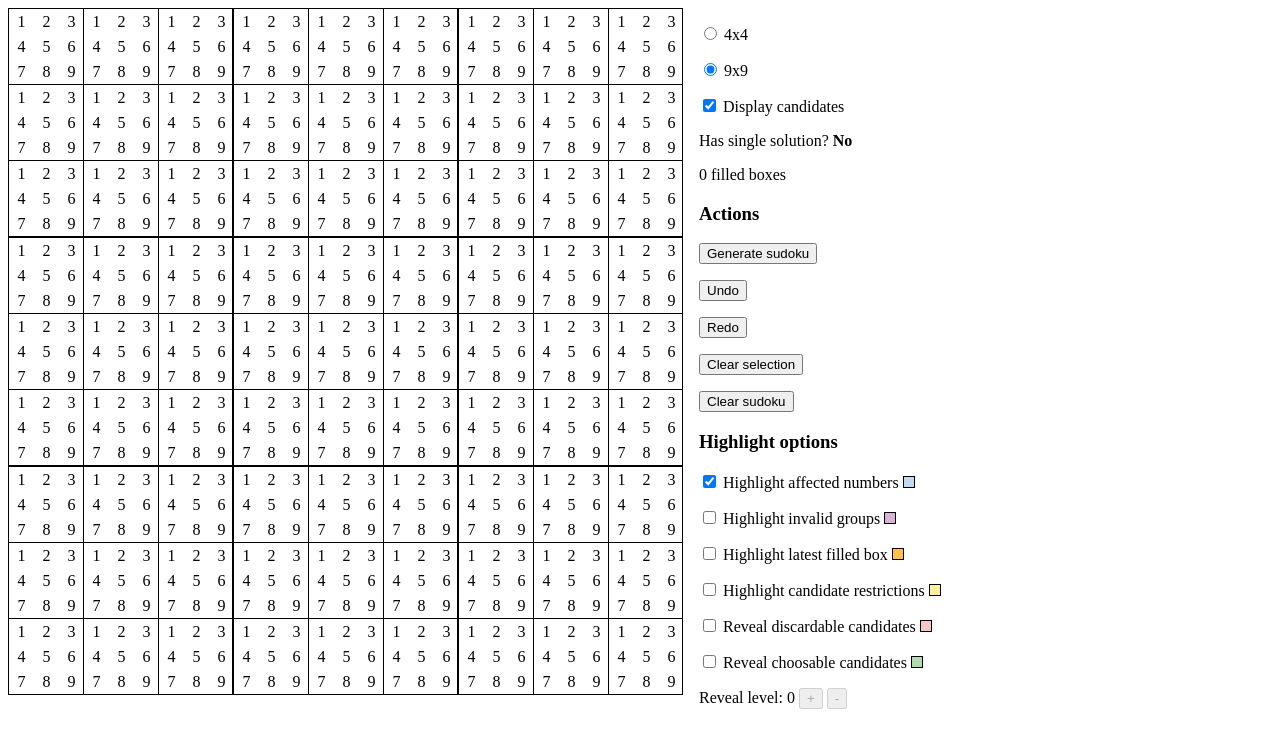
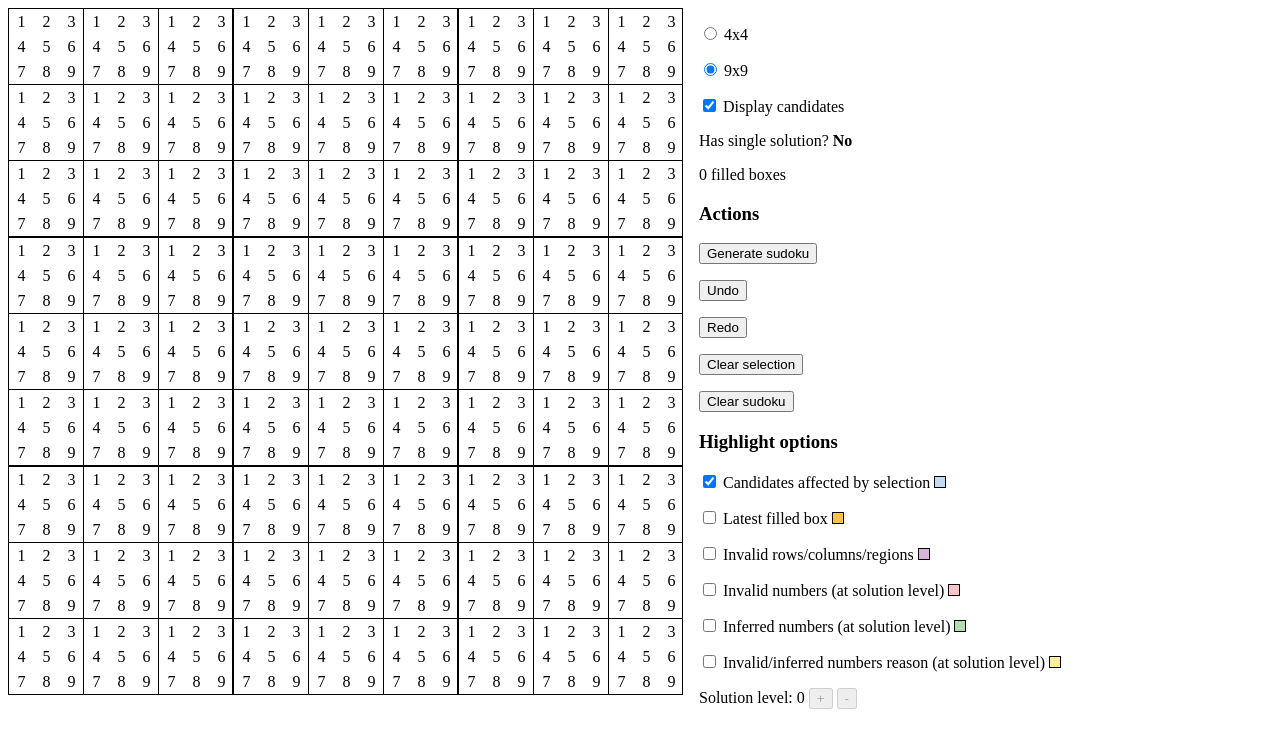
Before and after one commit to capelski/sudoku-generator, a React app: page / in a window 1280 px wide. Shown: the top 748 px of the page. Built offline with nearby package versions, Linux system fonts and the light colour scheme.

Commit message:
feat: improve namings

```diff
--- a/src/components/sudoku-grid.tsx
+++ b/src/components/sudoku-grid.tsx
@@ -28,18 +28,18 @@ export const SudokuGrid: React.FC<GridProps> = (props) => {
     const [displayCandidates, setDisplayCandidates] = useState(true);
     const [highlightAffectedCandidates, setHighlightAffectedCandidates] = useState(true);
     const [highlightCandidateRestrictions, setHighlightCandidateRestrictions] = useState(false);
+    const [highlightInferredNumbers, setHighlightInferredNumbers] = useState(false);
     const [highlightInvalidGroups, setHighlightInvalidGroups] = useState(false);
+    const [highlightInvalidNumbers, setHighlightInvalidNumbers] = useState(false);
     const [highlightLatestFilledBox, setHighlightFilledBox] = useState(false);
     // const [highlightMaximumImpact, setHighlightMaximumImpact] = useState(false);
-    const [revealChosenCandidates, setRevealChosenCandidates] = useState(false);
-    const [revealDiscardedCandidates, setRevealDiscardedCandidates] = useState(false);
-    const [revealLevel, setRevelLevel] = useState(0);
     const [selectedBoxCandidate, setSelectedBoxCandidate] = useState<BoxCandidate | undefined>(
         undefined
     );
+    const [solutionLevel, setSolutionLevel] = useState(0);
 
     useEffect(() => {
-        setRevelLevel(0);
+        setSolutionLevel(0);
     }, [props.sudoku]);
 
     const sudokuComputedData = getSudokuComputedData(props.sudoku);
@@ -49,9 +49,9 @@ export const SudokuGrid: React.FC<GridProps> = (props) => {
         if (displayCandidates) {
             setHighlightAffectedCandidates(false);
             setHighlightCandidateRestrictions(false);
-            setRevealChosenCandidates(false);
-            setRevealDiscardedCandidates(false);
-            setRevelLevel(0);
+            setHighlightInferredNumbers(false);
+            setHighlightInvalidNumbers(false);
+            setSolutionLevel(0);
         }
         setDisplayCandidates(!displayCandidates);
     };
@@ -70,6 +70,14 @@ export const SudokuGrid: React.FC<GridProps> = (props) => {
 
     const highlightCandidateRestrictionsHandler = () => {
         setHighlightCandidateRestrictions(!highlightCandidateRestrictions);
+    };
+
+    const highlightInferredNumbersHandler = () => {
+        setHighlightInferredNumbers(!highlightInferredNumbers);
+    };
+
+    const highlightInvalidNumbersHandler = () => {
+        setHighlightInvalidNumbers(!highlightInvalidNumbers);
     };
 
     const highlightInvalidGroupsHandler = () => {
@@ -93,20 +101,6 @@ export const SudokuGrid: React.FC<GridProps> = (props) => {
         }
     };
 
-    const revealChosenCandidatesHandler = () => {
-        if (revealChosenCandidates && !revealDiscardedCandidates) {
-            setRevelLevel(0);
-        }
-        setRevealChosenCandidates(!revealChosenCandidates);
-    };
-
-    const revealDiscardedCandidatesHandler = () => {
-        if (!revealChosenCandidates && revealDiscardedCandidates) {
-            setRevelLevel(0);
-        }
-        setRevealDiscardedCandidates(!revealDiscardedCandidates);
-    };
-
     return (
         <React.Fragment>
             <div className="screen-splitter">
@@ -127,17 +121,6 @@ export const SudokuGrid: React.FC<GridProps> = (props) => {
 
                             const isLatestFilledBox =
                                 latestFilledBoxId && latestFilledBoxId === box.id;
-
-                            // const isBoxNextInferable =
-                            //     highlightInferableBoxes &&
-                            //     doesBoxHaveAChosenCandidate(box, revealLevel);
-
-                            // const doesBoxHaveACandidateToBeDiscardedNext =
-                            //     highlightInferableBoxes &&
-                            //     revealLevel > 0 &&
-                            //     Object.values(box.candidates).some(
-                            //         (c) => c.isDiscarded === revealLevel
-                            //     );
 
                             const boxClickHandler = () => {
                                 if (box.isLocked) {
@@ -162,7 +145,7 @@ export const SudokuGrid: React.FC<GridProps> = (props) => {
                                 ] !== undefined &&
                                 box.causedDiscards[selectedBoxCandidate.number][
                                     selectedBoxCandidate.boxId
-                                ] <= revealLevel;
+                                ] <= solutionLevel;
 
                             const isCausingChoice =
                                 highlightCandidateRestrictions &&
@@ -173,7 +156,8 @@ export const SudokuGrid: React.FC<GridProps> = (props) => {
                                 ] !== undefined &&
                                 box.causedChoices[selectedBoxCandidate.number][
                                     selectedBoxCandidate.boxId
-                                ] <= revealLevel;
+                                ] <= solutionLevel;
+
                             return (
                                 <div
                                     onClick={boxClickHandler}
@@ -210,10 +194,10 @@ export const SudokuGrid: React.FC<GridProps> = (props) => {
                                               const isAffectedCandidate =
                                                   highlightAffectedCandidates &&
                                                   !box.isLocked &&
-                                                  (!revealDiscardedCandidates ||
+                                                  (!highlightInvalidNumbers ||
                                                       !isDiscardedCandidate(
                                                           candidate,
-                                                          revealLevel
+                                                          solutionLevel
                                                       )) &&
                                                   isSelectedBoxPeer &&
                                                   selectedBoxCandidate!.boxId !== box.id &&
@@ -255,27 +239,30 @@ export const SudokuGrid: React.FC<GridProps> = (props) => {
                                                               ? ' affected-candidate'
                                                               : ''
                                                       }${
-                                                          revealDiscardedCandidates &&
+                                                          highlightInvalidNumbers &&
                                                           isDiscardedCandidate(
                                                               candidate,
-                                                              revealLevel
+                                                              solutionLevel
                                                           )
                                                               ? ' discarded-candidate'
                                                               : ''
                                                       }${
-                                                          revealDiscardedCandidates &&
-                                                          candidate.isDiscarded === revealLevel &&
-                                                          revealLevel > 0
+                                                          highlightInvalidNumbers &&
+                                                          candidate.isDiscarded === solutionLevel &&
+                                                          solutionLevel > 0
                                                               ? ' discarded-immediately-next'
                                                               : ''
                                                       }${
-                                                          revealChosenCandidates &&
-                                                          isChosenCandidate(candidate, revealLevel)
+                                                          highlightInferredNumbers &&
+                                                          isChosenCandidate(
+                                                              candidate,
+                                                              solutionLevel
+                                                          )
                                                               ? ' chosen-candidate'
                                                               : ''
                                                       }${
-                                                          revealChosenCandidates &&
-                                                          candidate.isChosen === revealLevel
+                                                          highlightInferredNumbers &&
+                                                          candidate.isChosen === solutionLevel
                                                               ? ' chosen-immediately-next'
                                                               : ''
                                                       }`}
@@ -369,8 +356,17 @@ export const SudokuGrid: React.FC<GridProps> = (props) => {
                                 onClick={highlightAffectedCandidatesHandler}
                                 checked={highlightAffectedCandidates}
                             />{' '}
-                            Highlight affected numbers{' '}
+                            Candidates affected by selection{' '}
                             <span className="color-legend affected-candidates"></span>
+                        </p>
+                        <p>
+                            <input
+                                type="checkbox"
+                                onClick={highlightLatestFilledBoxHandler}
+                                checked={highlightLatestFilledBox}
+                            />{' '}
+                            Latest filled box{' '}
+                            <span className="color-legend latest-filled-box"></span>
                         </p>
                         <p>
                             <input
@@ -378,27 +374,8 @@ export const SudokuGrid: React.FC<GridProps> = (props) => {
                                 onClick={highlightInvalidGroupsHandler}
                                 checked={highlightInvalidGroups}
                             />{' '}
-                            Highlight invalid groups{' '}
+                            Invalid rows/columns/regions{' '}
                             <span className="color-legend invalid-groups"></span>
-                        </p>
-                        <p>
-                            <input
-                                type="checkbox"
-                                onClick={highlightLatestFilledBoxHandler}
-                                checked={highlightLatestFilledBox}
-                            />{' '}
-                            Highlight latest filled box{' '}
-                            <span className="color-legend latest-filled-box"></span>
-                        </p>
-                        <p>
-                            <input
-                                type="checkbox"
-                                onClick={highlightCandidateRestrictionsHandler}
-                                checked={highlightCandidateRestrictions}
-                                disabled={!displayCandidates}
-                            />{' '}
-                            Highlight candidate restrictions{' '}
-                            <span className="color-legend candidate-restriction"></span>
                         </p>
                         {/* <p>
                             <input
@@ -427,41 +404,55 @@ export const SudokuGrid: React.FC<GridProps> = (props) => {
                         <p>
                             <input
                                 type="checkbox"
-                                onClick={revealDiscardedCandidatesHandler}
-                                checked={revealDiscardedCandidates}
+                                onClick={highlightInvalidNumbersHandler}
+                                checked={highlightInvalidNumbers}
                                 disabled={!displayCandidates}
                             />{' '}
-                            Reveal discardable candidates{' '}
+                            Invalid numbers (at solution level){' '}
                             <span className="color-legend discarded-candidates"></span>
                         </p>
                         <p>
                             <input
                                 type="checkbox"
-                                onClick={revealChosenCandidatesHandler}
-                                checked={revealChosenCandidates}
+                                onClick={highlightInferredNumbersHandler}
+                                checked={highlightInferredNumbers}
                                 disabled={!displayCandidates}
                             />{' '}
-                            Reveal choosable candidates{' '}
+                            Inferred numbers (at solution level){' '}
                             <span className="color-legend chosen-candidates"></span>
                         </p>
                         <p>
-                            Reveal level:{' ' + revealLevel + ' '}
+                            <input
+                                type="checkbox"
+                                onClick={highlightCandidateRestrictionsHandler}
+                                checked={highlightCandidateRestrictions}
+                                disabled={!displayCandidates}
+                            />{' '}
+                            Invalid/inferred numbers reason (at solution level){' '}
+                            <span className="color-legend candidate-restriction"></span>
+                        </p>
+                        <p>
+                            Solution level:{' ' + solutionLevel + ' '}
                             <button
                                 type="button"
-                                onClick={() => setRevelLevel(revealLevel + 1)}
+                                onClick={() => setSolutionLevel(solutionLevel + 1)}
                                 disabled={
                                     !displayCandidates ||
-                                    !(revealChosenCandidates || revealDiscardedCandidates)
+                                    !(
+                                        highlightInferredNumbers ||
+                                        highlightInvalidNumbers ||
+                                        highlightCandidateRestrictions
+                                    )
                                 }
                             >
                                 +
                             </button>{' '}
                             <button
                                 type="button"
-                                onClick={() => setRevelLevel(Math.max(revealLevel - 1, 0))}
+                                onClick={() => setSolutionLevel(Math.max(solutionLevel - 1, 0))}
                                 disabled={
                                     !displayCandidates ||
-                                    !(revealChosenCandidates || revealDiscardedCandidates)
+                                    !(highlightInferredNumbers || highlightInvalidNumbers)
                                 }
                             >
                                 -
```
